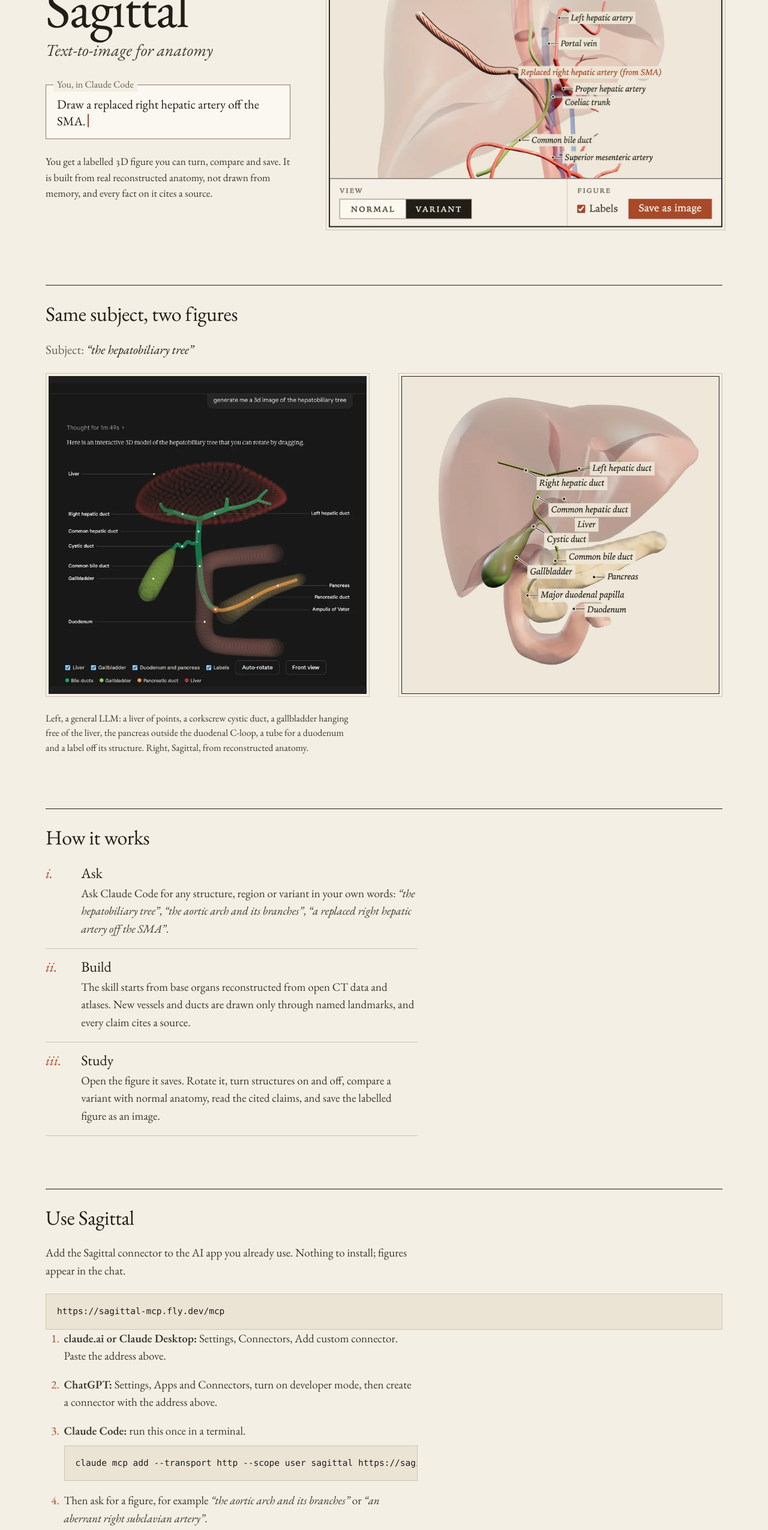
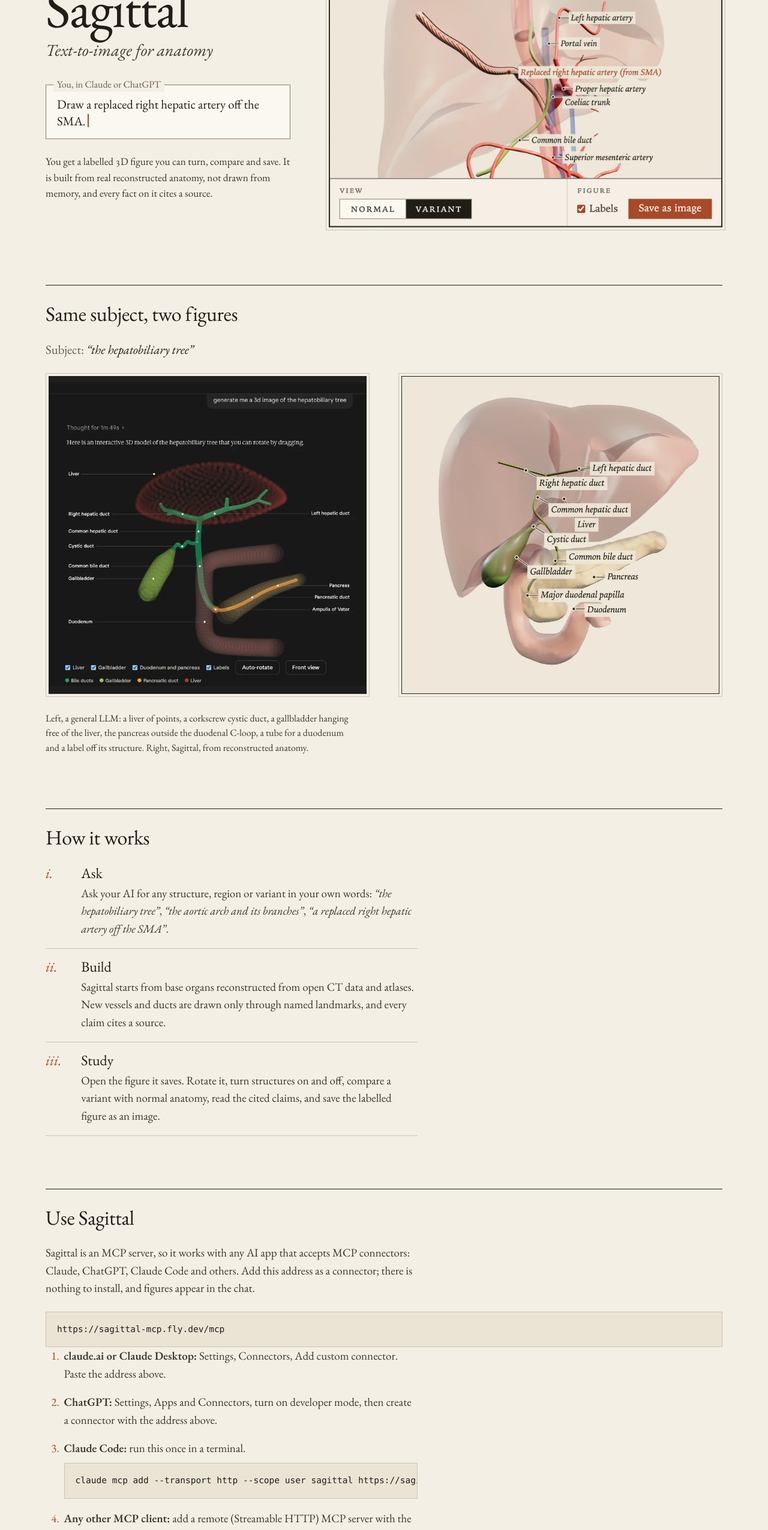
Before and after one commit to sirpravnp/sagittal, a website: page site/index.html in a window 1280 px wide. Shown: the part 160-2711 px from the top of the page at 60% size. Drawn offline with nearby package versions, Linux system fonts and the light colour scheme.

Commit message:
site: Sagittal works with any MCP-capable AI (Claude, ChatGPT, others)
Co-Authored-By: Claude Opus 5.5 <noreply@anthropic.com>

```diff
--- a/site/index.html
+++ b/site/index.html
@@ -5,7 +5,7 @@
 <meta name="viewport" content="width=device-width,initial-scale=1">
 <meta name="color-scheme" content="light dark">
 <title>Sagittal: text-to-image for anatomy</title>
-<meta name="description" content="Ask Claude Code for any anatomical structure, region or variant and get a labelled 3D figure you can turn, compare and save, built from real reconstructed anatomy.">
+<meta name="description" content="Ask any AI that supports MCP connectors (Claude, ChatGPT and others) for any anatomical structure, region or variant and get a labelled 3D figure you can turn, compare and save, built from real reconstructed anatomy.">
 
 <!-- Optional: the GitHub repository URL, e.g. https://github.com/OWNER/sagittal. Left empty, it is
      worked out from an OWNER.github.io/REPO address; the GitHub links are hidden if neither is known. -->
@@ -23,7 +23,7 @@
     <div class="mast-text">
       <h1>Sagittal</h1>
       <p class="desc">Text-to-image for anatomy</p>
-      <p class="ask"><span class="ask-who">You, in Claude Code</span><span class="ask-line">Draw a replaced right hepatic artery off the SMA.</span></p>
+      <p class="ask"><span class="ask-who">You, in Claude or ChatGPT</span><span class="ask-line">Draw a replaced right hepatic artery off the SMA.</span></p>
       <p class="intro">You get a labelled 3D figure you can turn, compare and save. It is built from real reconstructed anatomy, not drawn from memory, and every fact on it cites a source.</p>
     </div>
     <figure class="mast-fig">
@@ -55,8 +55,8 @@
       <h2 id="how-h">How it works</h2>
       <div class="sec-body">
         <ol class="steps">
-          <li><h3>Ask</h3><p>Ask Claude Code for any structure, region or variant in your own words: <q>the hepatobiliary tree</q>, <q>the aortic arch and its branches</q>, <q>a replaced right hepatic artery off the SMA</q>.</p></li>
-          <li><h3>Build</h3><p>The skill starts from base organs reconstructed from open CT data and atlases. New vessels and ducts are drawn only through named landmarks, and every claim cites a source.</p></li>
+          <li><h3>Ask</h3><p>Ask your AI for any structure, region or variant in your own words: <q>the hepatobiliary tree</q>, <q>the aortic arch and its branches</q>, <q>a replaced right hepatic artery off the SMA</q>.</p></li>
+          <li><h3>Build</h3><p>Sagittal starts from base organs reconstructed from open CT data and atlases. New vessels and ducts are drawn only through named landmarks, and every claim cites a source.</p></li>
           <li><h3>Study</h3><p>Open the figure it saves. Rotate it, turn structures on and off, compare a variant with normal anatomy, read the cited claims, and save the labelled figure as an image.</p></li>
         </ol>
       </div>
@@ -65,13 +65,14 @@
     <section class="sec" id="install" aria-labelledby="install-h">
       <h2 id="install-h">Use Sagittal</h2>
       <div class="sec-body">
-        <p class="sec-note">Add the Sagittal connector to the AI app you already use. Nothing to install; figures appear in the chat.</p>
+        <p class="sec-note">Sagittal is an MCP server, so it works with any AI app that accepts MCP connectors: Claude, ChatGPT, Claude Code and others. Add this address as a connector; there is nothing to install, and figures appear in the chat.</p>
         <pre class="cmd"><code>https://sagittal-mcp.fly.dev/mcp</code></pre>
         <ol class="install">
           <li><p><strong>claude.ai or Claude Desktop:</strong> Settings, Connectors, Add custom connector. Paste the address above.</p></li>
           <li><p><strong>ChatGPT:</strong> Settings, Apps and Connectors, turn on developer mode, then create a connector with the address above.</p></li>
           <li><p><strong>Claude Code:</strong> run this once in a terminal.</p>
             <pre class="cmd"><code>claude mcp add --transport http --scope user sagittal https://sagittal-mcp.fly.dev/mcp</code></pre></li>
+          <li><p><strong>Any other MCP client:</strong> add a remote (Streamable HTTP) MCP server with the address above.</p></li>
           <li><p>Then ask for a figure, for example <q>the aortic arch and its branches</q> or <q>an aberrant right subclavian artery</q>.</p></li>
         </ol>
         <p class="sec-note">Prefer to run it yourself? Clone <a href="https://github.com/sirpravnp/sagittal">the repository</a> and link <code>skills/sagittal</code> into <code>~/.claude/skills</code> to use it as a Claude Code skill.</p>
```
Also changed, not shown: tests/e2e/index.spec.mjs (+2 -1 lines).
